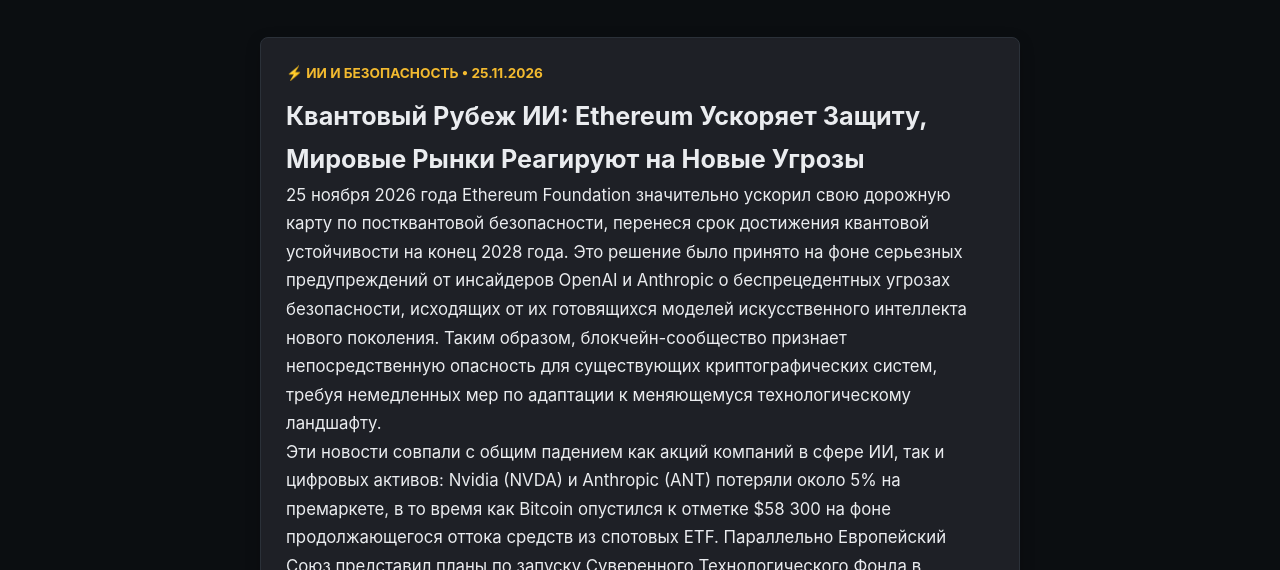
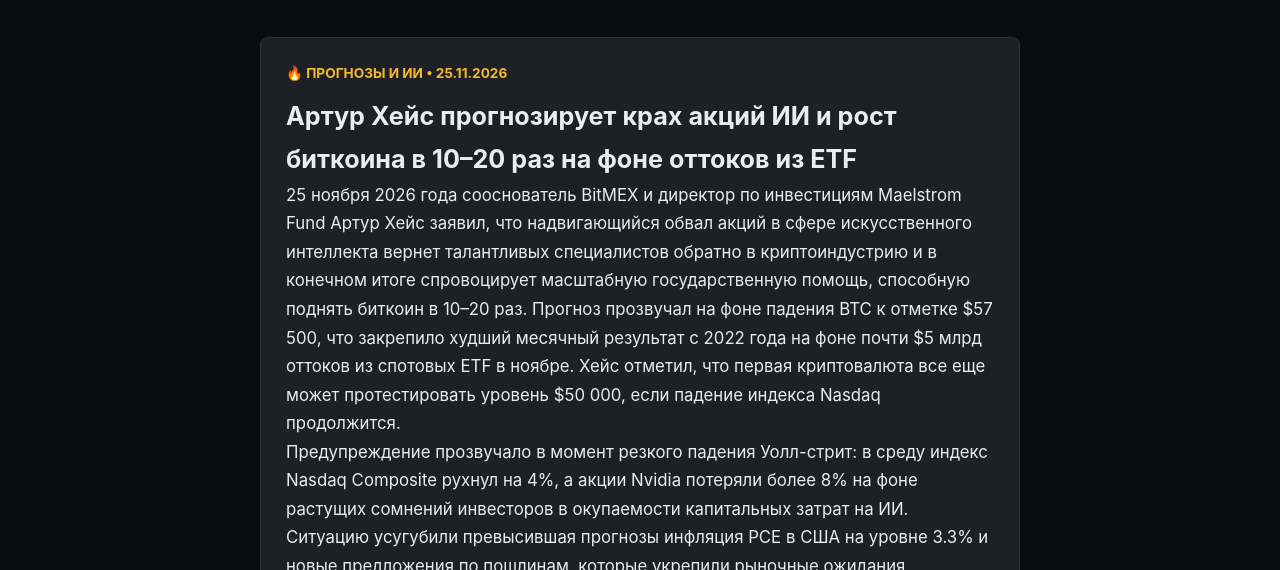
Before and after one commit to userhei87/crypto-ai-hub, a plain HTML site: page news.html in a window 1280 px wide. Shown: the part 230-800 px from the top of the page. Drawn offline with Linux system fonts and the light colour scheme.

Commit message:
Automated content update and grid synchronization

```diff
--- a/news.html
+++ b/news.html
@@ -35,6 +35,18 @@
 <h1 style="color: #fff; margin-bottom: 10px; font-size: 2.2rem; border-left: 4px solid #f3ba2f; padding-left: 15px;">Новости Крипты &amp; ИИ</h1>
 <p style="color: #b7bdc6; margin-bottom: 40px; font-size: 1.05rem;">Оперативный рерайт главных событий Web3-индустрии с помощью локальных нейросетей.</p>
 <!-- START_CRYPTO_AI_NEWS -->
+
+<!-- NEWS_CARD_START -->
+<article class="news-card" style="background: #1e2026; border: 1px solid #2b3139; padding: 25px; border-radius: 8px; box-shadow: 0 4px 15px rgba(0,0,0,0.2); margin-bottom: 25px;">
+    <div class="news-meta" style="color: #f3ba2f; font-size: 0.85rem; margin-bottom: 10px; font-weight: bold; text-transform: uppercase;">🔥 Прогнозы и ИИ • 25.11.2026</div>
+    <div class="news-body-content" style="color: var(--text-main); font-size: 1.05rem; line-height: 1.7;">
+        <h2>Артур Хейс прогнозирует крах акций ИИ и рост биткоина в 10–20 раз на фоне оттоков из ETF</h2>
+<p>25 ноября 2026 года сооснователь BitMEX и директор по инвестициям Maelstrom Fund Артур Хейс заявил, что надвигающийся обвал акций в сфере искусственного интеллекта вернет талантливых специалистов обратно в криптоиндустрию и в конечном итоге спровоцирует масштабную государственную помощь, способную поднять биткоин в 10–20 раз. Прогноз прозвучал на фоне падения BTC к отметке $57 500, что закрепило худший месячный результат с 2022 года на фоне почти $5 млрд оттоков из спотовых ETF в ноябре. Хейс отметил, что первая криптовалюта все еще может протестировать уровень $50 000, если падение индекса Nasdaq продолжится.</p>
+<p>Предупреждение прозвучало в момент резкого падения Уолл-стрит: в среду индекс Nasdaq Composite рухнул на 4%, а акции Nvidia потеряли более 8% на фоне растущих сомнений инвесторов в окупаемости капитальных затрат на ИИ. Ситуацию усугубили превысившая прогнозы инфляция PCE в США на уровне 3.3% и новые предложения по пошлинам, которые укрепили рыночные ожидания декабрьского повышения процентной ставки Федеральной резервной системой.</p>
+    </div>
+</article>
+<!-- NEWS_CARD_END -->
+
 
                 <!-- NEWS_CARD_START -->
                 <article class="news-card" style="background: #1e2026; border: 1px solid #2b3139; padding: 25px; border-radius: 8px; box-shadow: 0 4px 15px rgba(0,0,0,0.2); margin-bottom: 25px;">
```
Also changed, not shown: en/news.html (+12 -0 lines), 1 other file.
